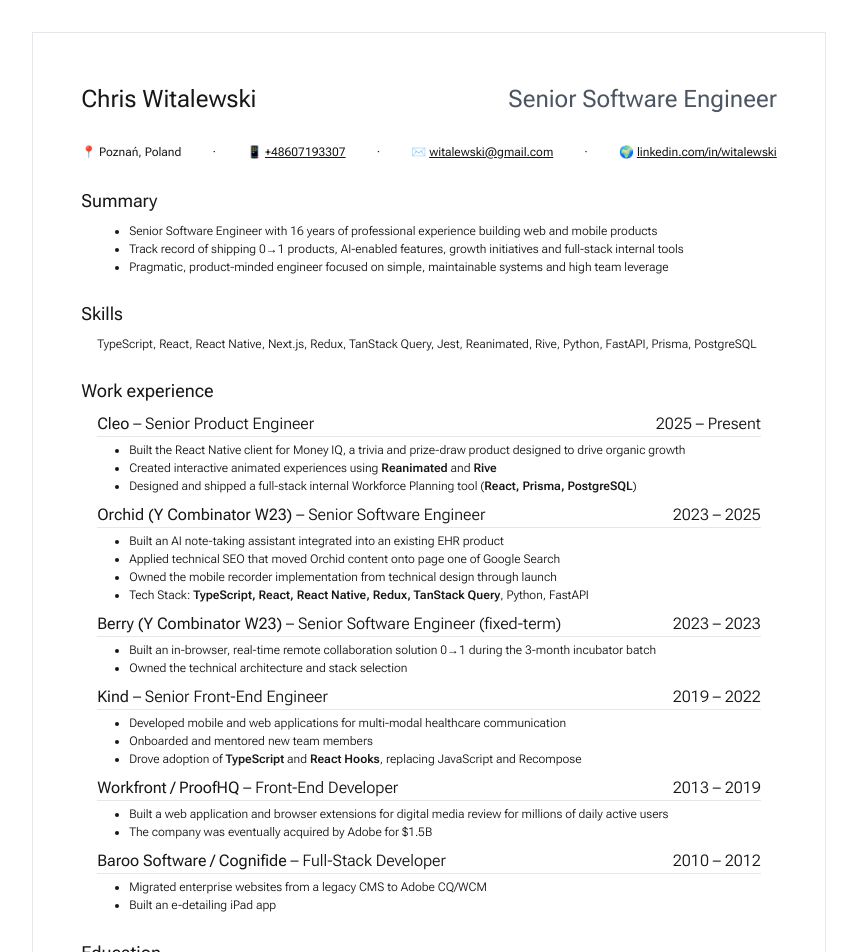
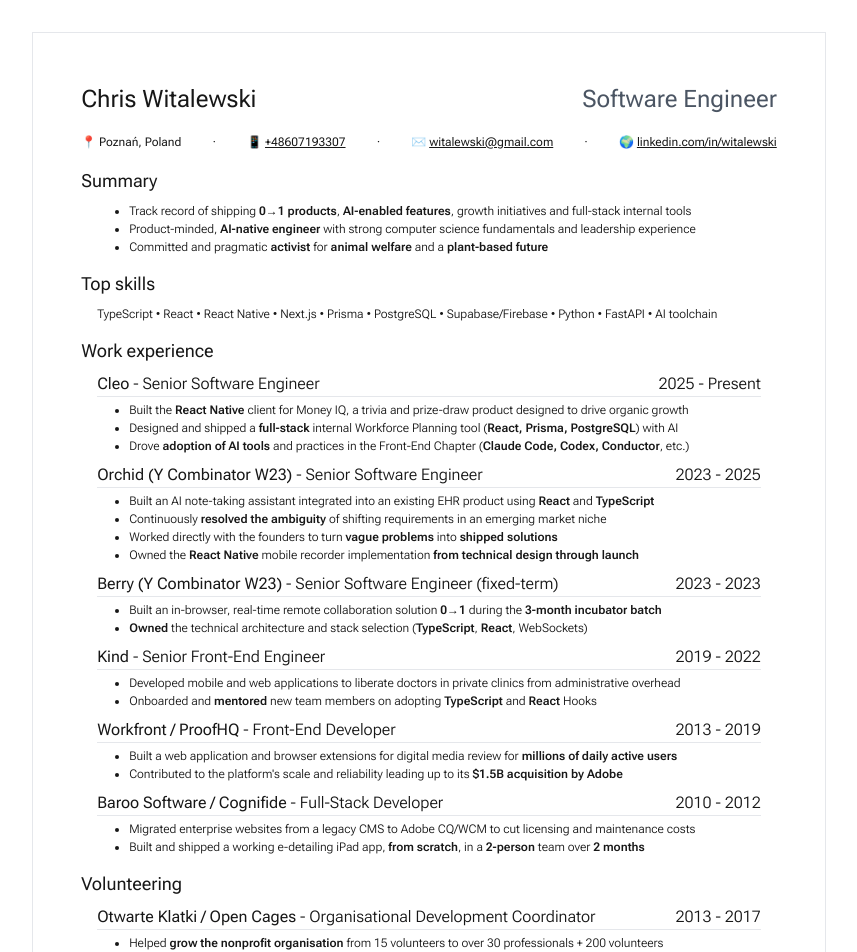
Before and after one commit to witalewski/cv, a Next.js app: page /cv/ in a window 1280 px wide. Shown: the top 952 px of the page, without its empty margins (211-1068 px from the left). Built offline with nearby package versions, Linux system fonts and the light colour scheme.

Commit message:
tailor for ProVeg/K4G

```diff
--- a/src/app/page.tsx
+++ b/src/app/page.tsx
@@ -42,45 +42,61 @@
       <Section title="Summary">
         <List>
           <ListItem>
-            {TITLE} with 16 years of professional experience building web and
-            mobile products
-          </ListItem>
-          <ListItem>
-            Track record of shipping 0→1 products, AI-enabled features, growth
+            Track record of shipping{" "}
+            <span className="font-semibold">0→1 products</span>,{" "}
+            <span className="font-semibold">AI-enabled features</span>, growth
             initiatives and full-stack internal tools
           </ListItem>
           <ListItem>
-            Pragmatic, product-minded engineer focused on simple, maintainable
-            systems and high team leverage
+            Product-minded,{" "}
+            <span className="font-semibold">AI-native engineer</span> with
+            strong computer science fundamentals and leadership experience
+          </ListItem>
+          <ListItem>
+            Committed and pragmatic{" "}
+            <span className="font-semibold">activist</span> for{" "}
+            <span className="font-semibold">animal welfare</span> and a{" "}
+            <span className="font-semibold">plant-based future</span>
           </ListItem>
         </List>
       </Section>
-      <Section title="Skills">
-        TypeScript, React, React Native, Next.js, Redux, TanStack Query, Jest,
-        Reanimated, Rive, Python, FastAPI, Prisma, PostgreSQL
+      <Section title="Top skills">
+        TypeScript • React • React Native • Next.js • Prisma • PostgreSQL •
+        Supabase/Firebase • Python • FastAPI • AI toolchain
       </Section>
       <Section title="Work experience">
         <div className="flex flex-col gap-2">
           <Job
             company="Cleo"
-            position="Senior Product Engineer"
+            position="Senior Software Engineer"
             startDate={new Date("2025-09-01")}
           >
             <List>
               <ListItem>
-                Built the React Native client for Money IQ, a trivia and
-                prize-draw product designed to drive organic growth
+                Built the <span className="font-semibold">React Native</span>{" "}
+                client for Money IQ, a trivia and prize-draw product designed to
+                drive organic growth
               </ListItem>
-              <ListItem>
+              {/* <ListItem>
                 Created interactive animated experiences using{" "}
                 <span className="font-semibold">Reanimated</span> and{" "}
                 <span className="font-semibold">Rive</span>
+              </ListItem> */}
+              <ListItem>
+                Designed and shipped a{" "}
+                <span className="font-semibold">full-stack</span> internal
+                Workforce Planning tool (
+                <span className="font-semibold">React, Prisma, PostgreSQL</span>
+                ) with AI
               </ListItem>
               <ListItem>
-                Designed and shipped a full-stack internal Workforce Planning
-                tool (
-                <span className="font-semibold">React, Prisma, PostgreSQL</span>
-                )
+                Drove{" "}
+                <span className="font-semibold">adoption of AI tools</span> and
+                practices in the Front-End Chapter (
+                <span className="font-semibold">
+                  Claude Code, Codex, Conductor
+                </span>
+                , etc.)
               </ListItem>
             </List>
           </Job>
@@ -93,23 +109,33 @@
             <List>
               <ListItem>
                 Built an AI note-taking assistant integrated into an existing
-                EHR product
+                EHR product using <span className="font-semibold">React</span>{" "}
+                and <span className="font-semibold">TypeScript</span>
               </ListItem>
               <ListItem>
-                Applied technical SEO that moved Orchid content onto page one of
-                Google Search
+                Continuously{" "}
+                <span className="font-semibold">resolved the ambiguity</span> of
+                shifting requirements in an emerging market niche
               </ListItem>
               <ListItem>
-                Owned the mobile recorder implementation from technical design
-                through launch
+                Worked directly with the founders to turn{" "}
+                <span className="font-semibold">vague problems</span> into{" "}
+                <span className="font-semibold">shipped solutions</span>
               </ListItem>
               <ListItem>
+                Owned the <span className="font-semibold">React Native</span>{" "}
+                mobile recorder implementation{" "}
+                <span className="font-semibold">
+                  from technical design through launch
+                </span>
+              </ListItem>
+              {/* <ListItem>
                 Tech Stack:{" "}
                 <span className="font-semibold">
                   TypeScript, React, React Native, Redux, TanStack Query
                 </span>
                 , Python, FastAPI
-              </ListItem>
+              </ListItem> */}
             </List>
           </Job>
           <Job
@@ -120,11 +146,15 @@
           >
             <List>
               <ListItem>
-                Built an in-browser, real-time remote collaboration solution 0→1
-                during the 3-month incubator batch
+                Built an in-browser, real-time remote collaboration solution{" "}
+                <span className="font-semibold">0→1</span> during the{" "}
+                <span className="font-semibold">3-month incubator batch</span>
               </ListItem>
               <ListItem>
-                Owned the technical architecture and stack selection
+                <span className="font-semibold">Owned</span> the technical
+                architecture and stack selection (
+                <span className="font-semibold">TypeScript</span>,{" "}
+                <span className="font-semibold">React</span>, WebSockets)
               </ListItem>
             </List>
           </Job>
@@ -136,15 +166,14 @@
           >
             <List>
               <ListItem>
-                Developed mobile and web applications for multi-modal healthcare
-                communication
+                Developed mobile and web applications to liberate doctors in
+                private clinics from administrative overhead
               </ListItem>
-              <ListItem>Onboarded and mentored new team members</ListItem>
               <ListItem>
-                Drove adoption of{" "}
+                Onboarded and <span className="font-semibold">mentored</span>{" "}
+                new team members on adopting{" "}
                 <span className="font-semibold">TypeScript</span> and{" "}
-                <span className="font-semibold">React Hooks</span>, replacing
-                JavaScript and Recompose
+                <span className="font-semibold">React</span> Hooks
               </ListItem>
             </List>
           </Job>
@@ -157,10 +186,17 @@
             <List>
               <ListItem>
                 Built a web application and browser extensions for digital media
-                review for millions of daily active users
+                review for{" "}
+                <span className="font-semibold">
+                  millions of daily active users
+                </span>
               </ListItem>
               <ListItem>
-                The company was eventually acquired by Adobe for $1.5B
+                Contributed to the platform&apos;s scale and reliability leading
+                up to its{" "}
+                <span className="font-semibold">
+                  $1.5B acquisition by Adobe
+                </span>
               </ListItem>
             </List>
           </Job>
@@ -173,11 +209,47 @@
             <List>
               <ListItem>
                 Migrated enterprise websites from a legacy CMS to Adobe CQ/WCM
+                to cut licensing and maintenance costs
               </ListItem>
-              <ListItem>Built an e-detailing iPad app</ListItem>
+              <ListItem>
+                Built and shipped a working e-detailing iPad app,{" "}
+                <span className="font-semibold">from scratch</span>, in a{" "}
+                <span className="font-semibold">2-person</span> team over{" "}
+                <span className="font-semibold">2 months</span>
+              </ListItem>
             </List>
           </Job>
         </div>
+      </Section>
+      <Section title="Volunteering">
+        <Job
+          company="Otwarte Klatki / Open Cages"
+          position="Organisational Development Coordinator"
+          startDate={new Date("2013-12-01")}
+          endDate={new Date("2017-12-01")}
+        >
+          <List>
+            <ListItem>
+              Helped{" "}
+              <span className="font-semibold">
+                grow the nonprofit organisation
+              </span>{" "}
+              from 15 volunteers to over 30 professionals + 200 volunteers
+            </ListItem>
+            <ListItem>
+              Directly contributed to securing a{" "}
+              <span className="font-semibold">$500k development grant</span>{" "}
+              from Silicon Valley Community Foundation
+            </ListItem>
+            <ListItem>
+              Worked on a range of campaigns, from{" "}
+              <span className="font-semibold">promoting plant-based foods</span>{" "}
+              via restaurant and gym partnerships , to improving the welfare of
+              egg-laying hens through{" "}
+              <span className="font-semibold">corporate outreach</span>
+            </ListItem>
+          </List>
+        </Job>
       </Section>
       <Section title="Education">
         <Job
@@ -192,7 +264,7 @@
           </div>
         </Job>
       </Section>
-      <Section title="Personal Life">
+      {/* <Section title="Personal Life">
         <div className="flex justify-between py-0.5">
           <div>🐕 Caring for a rescue dog named Batman</div>
           <div>·</div>
@@ -202,7 +274,7 @@
           <div>·</div>
           <div>💬 Speaks Polish, English, and a bit of Spanish</div>
         </div>
-      </Section>
+      </Section> */}
     </main>
   );
 }
--- a/src/components/job.tsx
+++ b/src/components/job.tsx
@@ -23,11 +23,11 @@
           <h3>
             <span className="font-normal">{company}</span>
           </h3>
-          {position && <h4>&nbsp;&ndash; {position}</h4>}
+          {position && <h4>&nbsp;-&nbsp;{position}</h4>}
         </div>
 
         <div>
-          {dateFormat.format(startDate)} &ndash;{" "}
+          {dateFormat.format(startDate)}&nbsp;-&nbsp;
           {endDate ? dateFormat.format(endDate) : "Present"}
         </div>
       </div>
--- a/src/constants.ts
+++ b/src/constants.ts
@@ -1 +1 @@
-export const TITLE = "Senior Software Engineer";
+export const TITLE = "Software Engineer";
```
